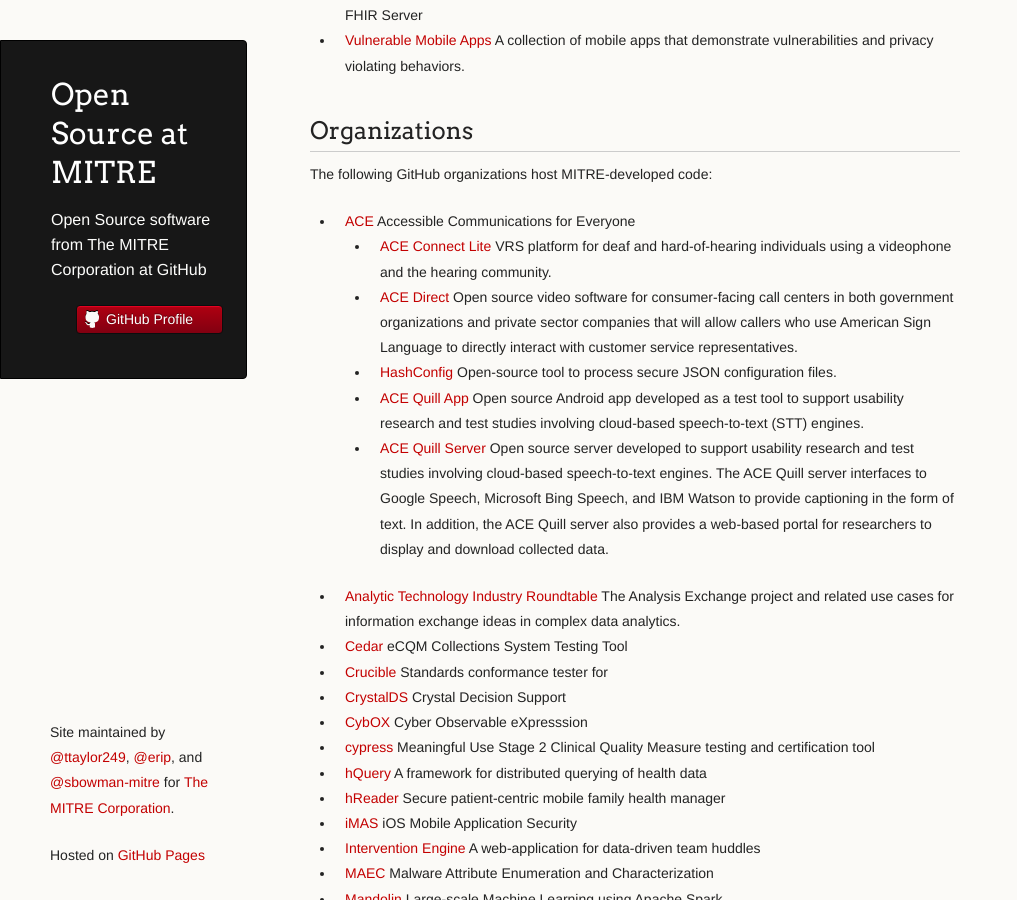
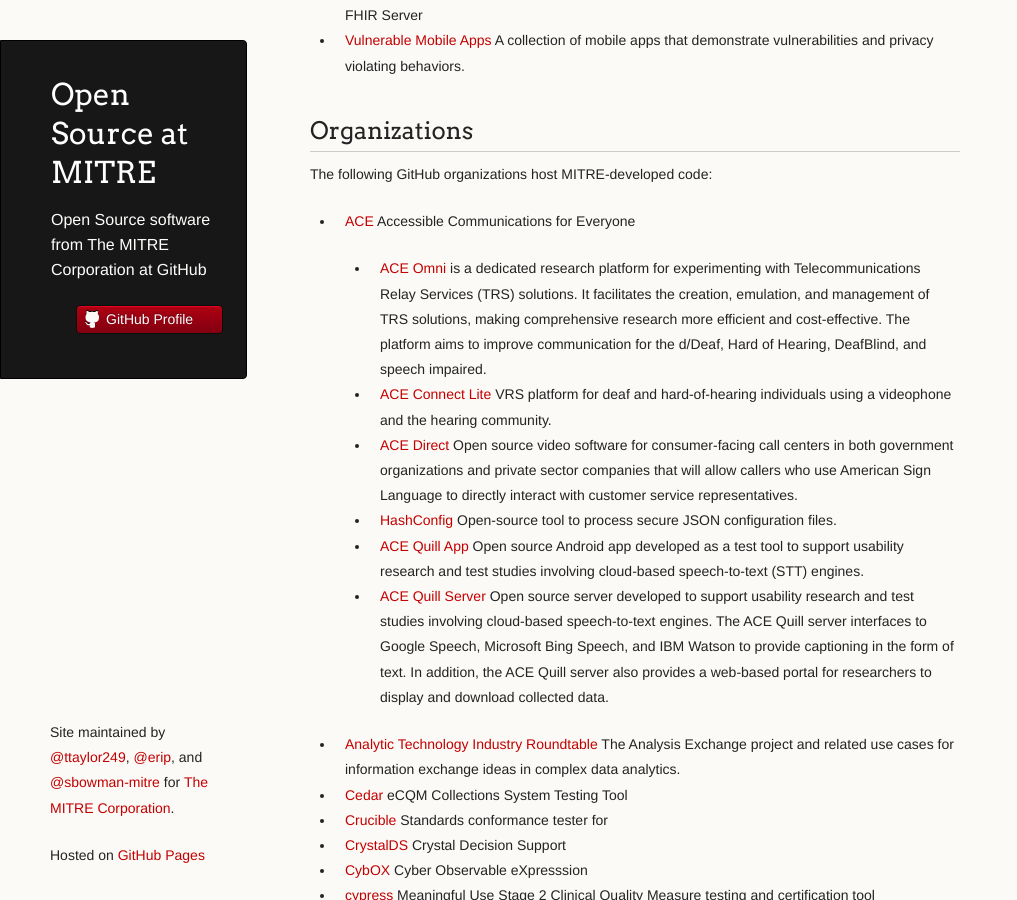
Before and after one commit to mitre/mitre.github.io, a Jekyll site: the page built from index.md, in a window 1280 px wide and 900 px high, scrolled down 603 px. Shown: the whole window, without its empty margins (0-1017 px from the left). Built offline with Jekyll 4.4.1, drawn with Linux system fonts in a browser that asks for light colours.

Commit message:
add ace omni; address lint issues (#23)

```diff
--- a/index.md
+++ b/index.md
@@ -35,11 +35,14 @@
 The following GitHub organizations host MITRE-developed code:
 
 * [ACE](https://github.com/mitrefccace) Accessible Communications for Everyone
-    * [ACE Connect Lite](https://github.com/mitrefccace/aceconnectlite-public) VRS platform for deaf and hard-of-hearing individuals using a videophone and the hearing community.
-    * [ACE Direct](https://github.com/mitre-ace-direct) Open source video software for consumer-facing call centers in both government organizations and private sector companies that will allow callers who use American Sign Language to directly interact with customer service representatives.
-    * [HashConfig](https://github.com/mitrefccace/hashconfig) Open-source tool to process secure JSON configuration files.
-    * [ACE Quill App](https://github.com/mitrefccace/ace-quill-app) Open source Android app developed as a test tool to support usability research and test studies involving cloud-based speech-to-text (STT) engines.
-    * [ACE Quill Server](https://github.com/mitrefccace/ace-quill-server) Open source server developed to support usability research and test studies involving cloud-based speech-to-text engines. The ACE Quill server interfaces to Google Speech, Microsoft Bing Speech, and IBM Watson to provide captioning in the form of text. In addition, the ACE Quill server also provides a web-based portal for researchers to display and download collected data.
+
+  * [ACE Omni](https://github.com/mitrefccace/ace-omni) is a dedicated research platform for experimenting with Telecommunications Relay Services (TRS) solutions. It facilitates the creation, emulation, and management of TRS solutions, making comprehensive research more efficient and cost-effective. The platform aims to improve communication for the d/Deaf, Hard of Hearing, DeafBlind, and speech impaired.
+  * [ACE Connect Lite](https://github.com/mitrefccace/aceconnectlite-public) VRS platform for deaf and hard-of-hearing individuals using a videophone and the hearing community.
+  * [ACE Direct](https://github.com/mitre-ace-direct) Open source video software for consumer-facing call centers in both government organizations and private sector companies that will allow callers who use American Sign Language to directly interact with customer service representatives.
+  * [HashConfig](https://github.com/mitrefccace/hashconfig) Open-source tool to process secure JSON configuration files.
+  * [ACE Quill App](https://github.com/mitrefccace/ace-quill-app) Open source Android app developed as a test tool to support usability research and test studies involving cloud-based speech-to-text (STT) engines.
+  * [ACE Quill Server](https://github.com/mitrefccace/ace-quill-server) Open source server developed to support usability research and test studies involving cloud-based speech-to-text engines. The ACE Quill server interfaces to Google Speech, Microsoft Bing Speech, and IBM Watson to provide captioning in the form of text. In addition, the ACE Quill server also provides a web-based portal for researchers to display and download collected data.
+
 * [Analytic Technology Industry Roundtable](https://analytic-roundtable.github.io/) The Analysis Exchange project and related use cases for information exchange ideas in complex data analytics.
 * [Cedar](https://github.com/mitre/cedar/) eCQM Collections System Testing Tool
 * [Crucible](https://github.com/fhir-crucible) Standards conformance tester for
```
